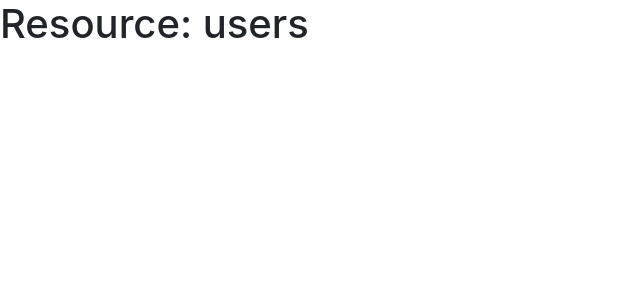
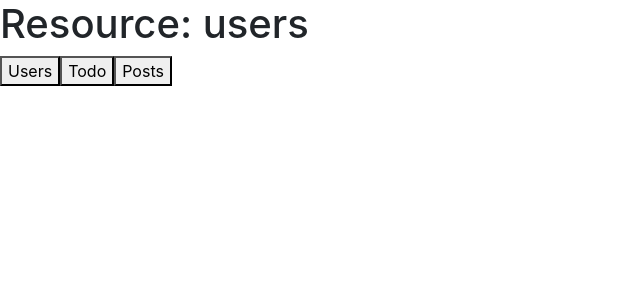
Before and after one commit to AlexanderMukas/react-hooks-test2, a React (Create React App) app in the folder counter-app/: page / in a window 1280 px wide. Shown: the top 300 px of the page, without its empty margins (0-640 px from the left). Built offline with nearby package versions, Linux system fonts and the light colour scheme.

Commit message:
second commit of useEffect

```diff
--- a/counter-app/src/App.js
+++ b/counter-app/src/App.js
@@ -7,6 +7,10 @@ function App() {
   return (
     <div>
       <h1>Resource: {type}</h1>
+      <button onClick={() => setType('users')}>Users</button>
+      <button onClick={() => setType('todo')}>Todo</button>
+      <button onClick={() => setType('posts')}>Posts</button>
+
     </div>
   );
 }
```
